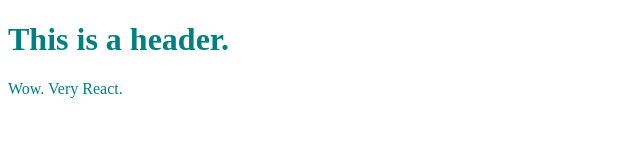
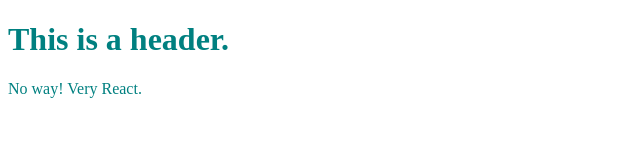
Before and after one commit to Mortiss/gatsbydevelop, a Gatsby site: page /about in a window 1280 px wide. Shown: the full height of the page, 0-640 px from the left. Built offline with nearby package versions, Linux system fonts and the light colour scheme; Gatsby itself is replaced by a stand-in of ours.

Commit message:
Update about.js
hello

```diff
--- a/src/pages/about.js
+++ b/src/pages/about.js
@@ -5,7 +5,7 @@
   return (
     <div style={{ color: `teal` }}>
       <Header />
-      <p>Wow. Very React.</p>
+      <p>No way! Very React.</p>
     </div>
   )
 }
```
